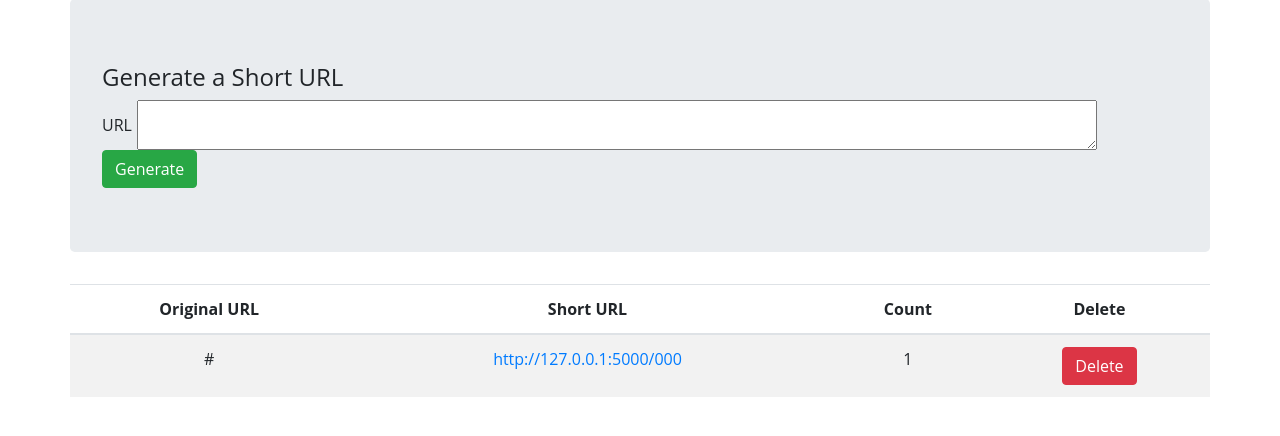
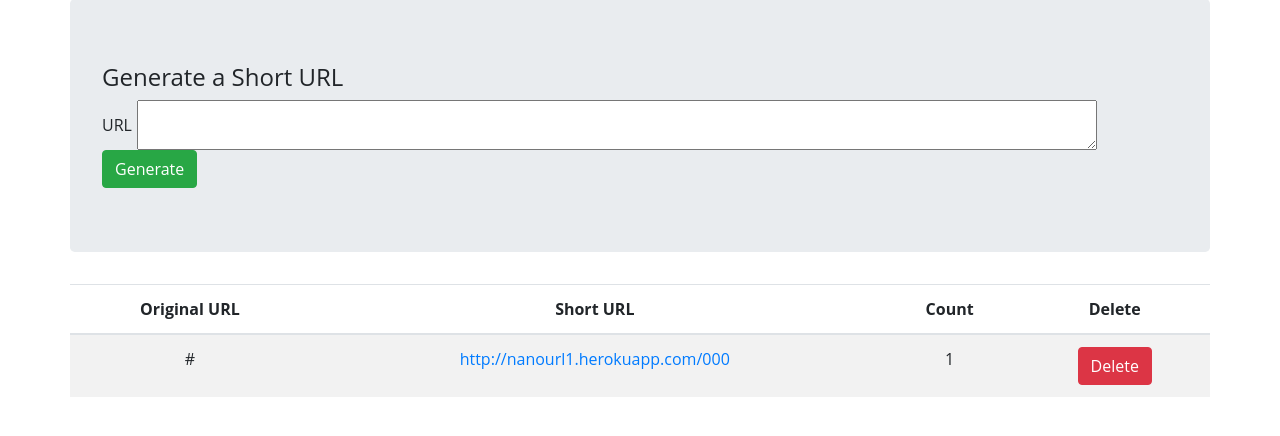
Before and after one commit to devanshumevada/nanourl, a Flask app: template templates/dashboard.html in a window 1280 px wide. Shown: the part 87-523 px from the top of the page. Run offline with Flask 2, Linux system fonts and the light colour scheme; the template is opened without the code that fills it: most values are stand-ins (such as "Sample title", 1, 10 or a date in 2020); some libraries are stand-ins or nearby versions.

Commit message:
heroku configurations

```diff
--- a/templates/dashboard.html
+++ b/templates/dashboard.html
@@ -58,7 +58,7 @@
           {% for link in links %}
               <tr align="center">
                 <td>{{link['url']}}</td>
-                <td><a href="/{{link['short_code']}}" target="_blank">http://127.0.0.1:5000/{{link['short_code']}}</a></td>
+                <td><a href="/{{link['short_code']}}" target="_blank">http://nanourl1.herokuapp.com/{{link['short_code']}}</a></td>
                 <td>{{link['count']}}</td>
                 <td><a class="btn btn-danger" href="/{{link['_id']|string}}/delete">Delete</a></td>
               </tr>
```
